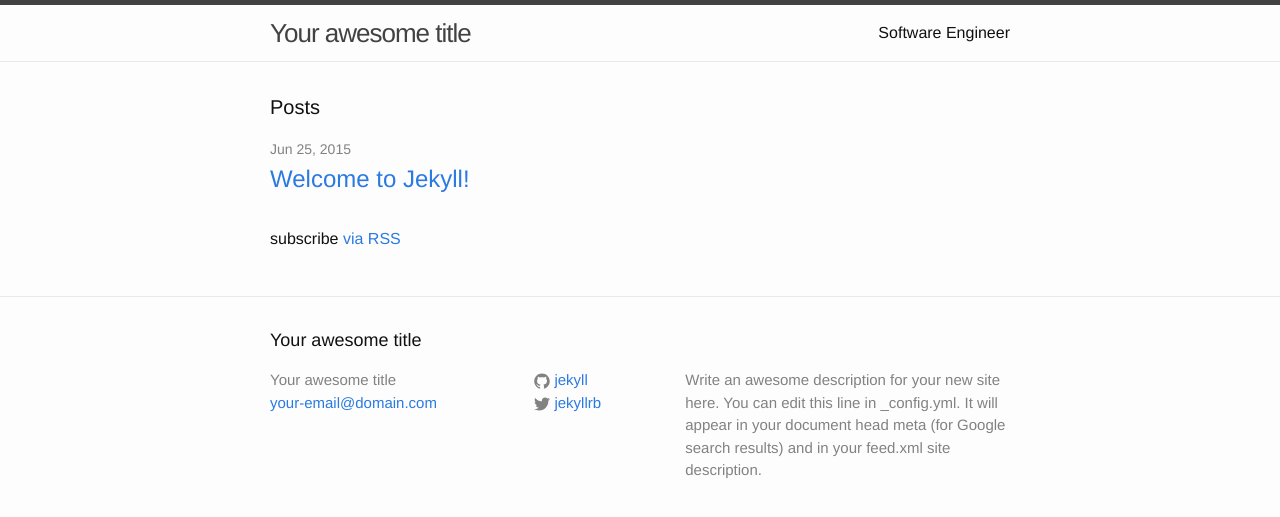
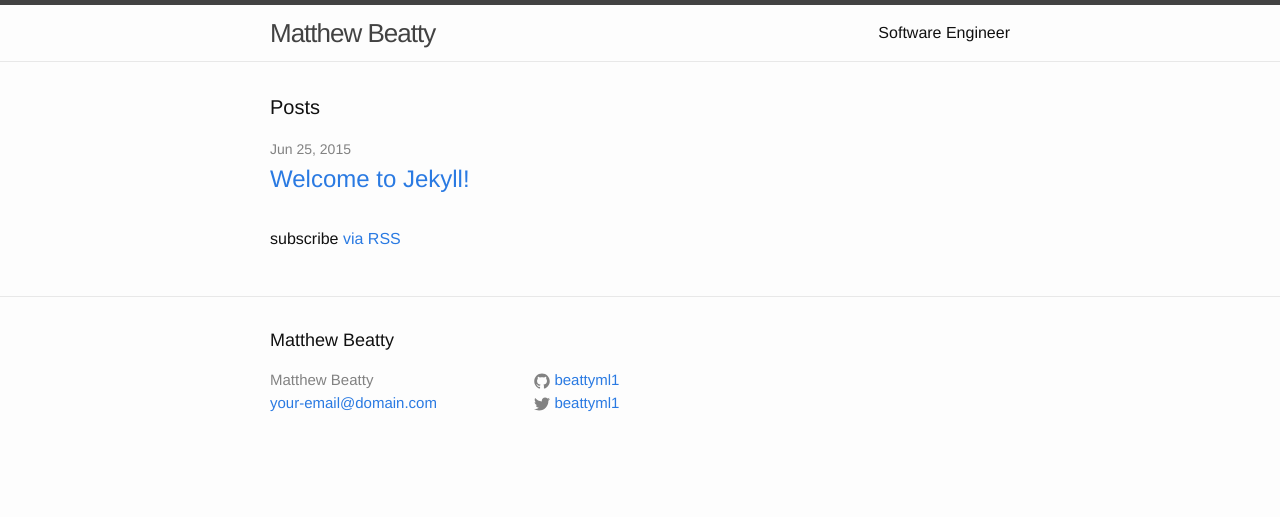
Before and after one commit to beattyml1/beattyml1.github.io, a Jekyll site: the page built from index.html, in a window 1280 px wide. Shown: the top 517 px of the page. Built offline with Jekyll 4.4.1, drawn with Linux system fonts in a browser that asks for light colours.

Commit message:
Update _config.yml

```diff
--- a/_config.yml
+++ b/_config.yml
@@ -1,14 +1,11 @@
 # Site settings
-title: Your awesome title
+title: Matthew Beatty
 email: your-email@domain.com
 description: > # this means to ignore newlines until "baseurl:"
-  Write an awesome description for your new site here. You can edit this
-  line in _config.yml. It will appear in your document head meta (for
-  Google search results) and in your feed.xml site description.
 baseurl: "" # the subpath of your site, e.g. /blog/
-url: "http://yourdomain.com" # the base hostname & protocol for your site
-twitter_username: jekyllrb
-github_username:  jekyll
+url: "http://beattyml1.github.io" # the base hostname & protocol for your site
+twitter_username: beattyml1
+github_username:  beattyml1
 
 # Build settings
 markdown: kramdown
```
